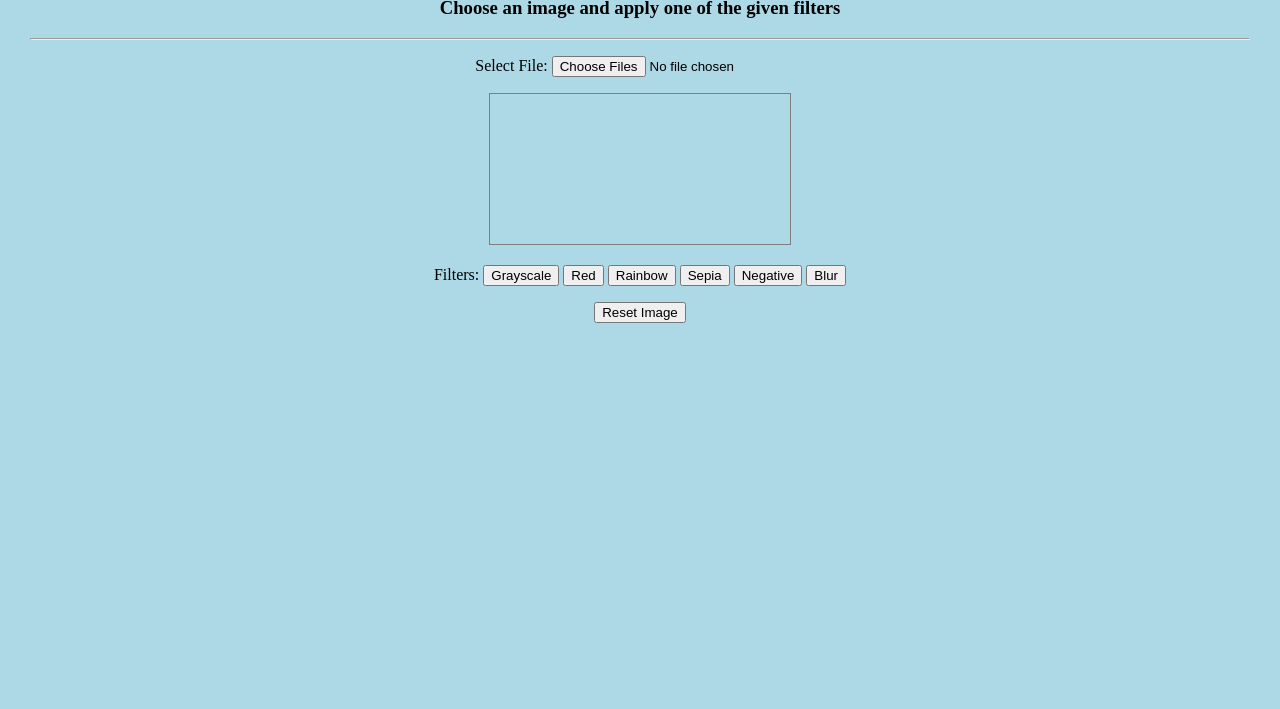
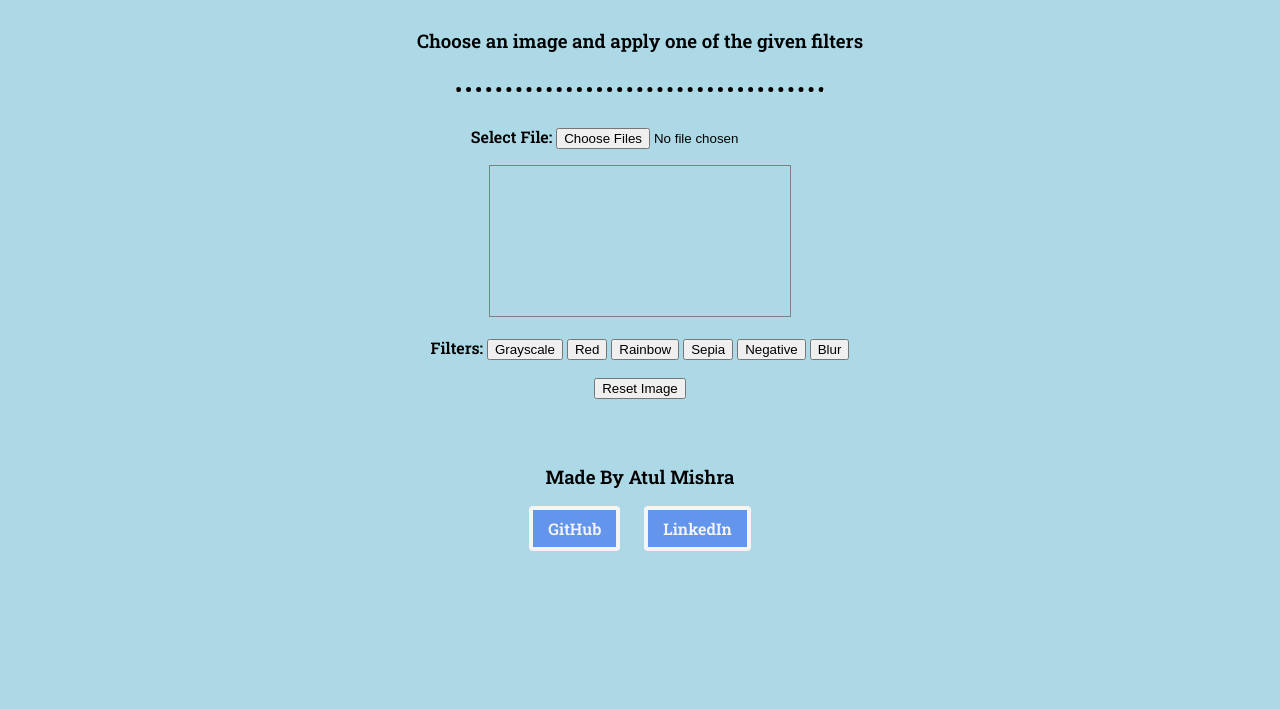
Before and after one commit to friedfishra/image-filter, a plain HTML site: page index.html in a window 1280 px wide. Shown: the part 91-800 px from the top of the page. Drawn offline with Linux system fonts and the light colour scheme.

Commit message:
applied some css styling with dotted <hr>

```diff
--- a/index.html
+++ b/index.html
@@ -1,21 +1,29 @@
 <!DOCTYPE html>
-<html lang="en" >
+<html lang="en">
+
 <head>
   <meta charset="UTF-8">
   <title>Simple Image Filters</title>
   <link rel="stylesheet" href="./style.css">
+  <link rel="preconnect" href="https://fonts.googleapis.com">
+  <link rel="preconnect" href="https://fonts.gstatic.com" crossorigin>
+  <link href="https://fonts.googleapis.com/css2?family=Roboto+Slab:wght@600&display=swap" rel="stylesheet">
 
 </head>
+
 <body>
   <!-- partial:index.partial.html -->
   <script src="https://www.dukelearntoprogram.com/course1/common/js/image/SimpleImage.js"></script>
 
   <body>
+    <header>
       <h1>SIMPLE IMAGE FILTERS </h1>
       <h3>Choose an image and apply one of the given filters
       </h3>
       <hr>
+    </header>
 
+    <main>
       <p>
         Select File: <input type="file" id="imgfile" multiple="false" accept="image/*" onchange="loadImage()" />
       </p>
@@ -34,10 +42,18 @@
       <p>
         <input type="button" id="clr" value="Reset Image" onclick="resetImage()" />
       </p>
+    </main>
+
+    <footer>
+      <h3>Made By Atul Mishra</h3>
+      <a id="git" href="https://github.com/friedfishra" target="_blank">GitHub</a>
+      <a href="https://www.linkedin.com/in/atul-a-mishra/" target="_blank">LinkedIn</a>
+    </footer>
 
   </body>
   <!-- partial -->
-  <script  src="./script.js"></script>
+  <script src="./script.js"></script>
 
 </body>
+
 </html>
--- a/style.css
+++ b/style.css
@@ -2,10 +2,57 @@ body {
   background-color: #add8e6;
   margin: 30px;
   text-align: center;
-  /*font-family: Calabria;*/
+  font-family: 'Roboto Slab', serif;
 }
 
 canvas {
   border: solid 1px gray;
-  width: 300px;
+
+  max-width: 60vw;
+  max-height: 60vh;
 }
+
+hr {
+  border-top:5px dotted #000;
+  border-bottom: 0px;
+  width: 30%;
+
+}
+
+
+
+header h1 {
+  padding: 5px 5px 10px 5px;
+}
+
+header h3 {
+  padding: 10px 5px 15px 5px;
+}
+
+main {
+  padding: 10px;
+}
+
+footer {
+  padding: 10px;
+}
+
+footer>h3 {
+  padding: 10px;
+}
+
+footer a {
+  margin: 10px;
+  background-color: cornflowerblue;
+  color: whitesmoke;
+  border-color: #add8e6;
+  padding: 8px 15px 8px 15px;
+  border: 4px solid;
+  border-radius: 3px;
+  text-decoration: none;
+}
+
+footer a:hover {
+  background-color: whitesmoke;
+  color: cornflowerblue;
+}
```
Lines whose indentation alone changed are shown as unchanged.
